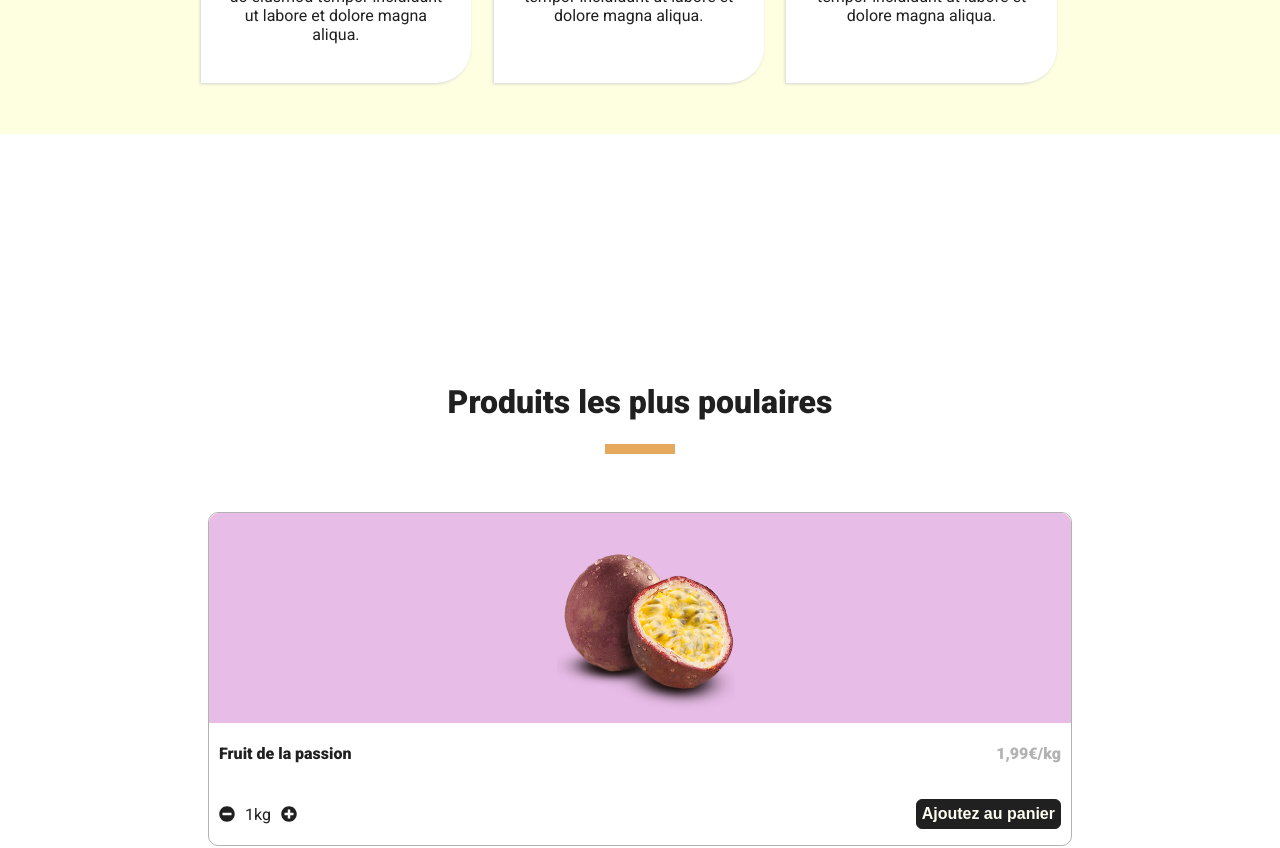
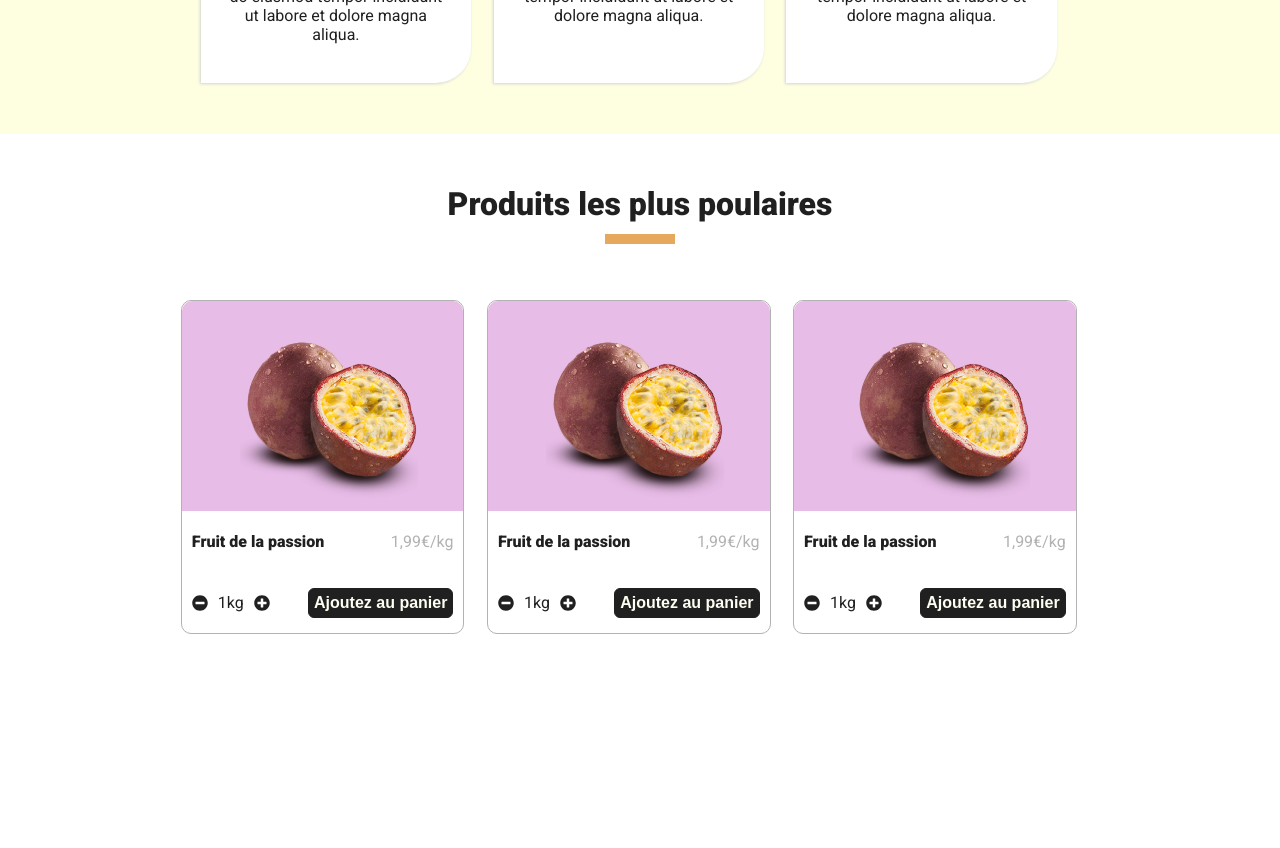
Before and after one commit to emmanuellejaldorau/cathy-boutik, a React (Create React App) app: page / in a window 1280 px wide. Shown: the part 1000-1848 px from the top of the page. After the commit the page ends 1686 px from the top, so only its background shows below. Built offline with nearby package versions, Linux system fonts and the light colour scheme.

Commit message:
style(populer-products): adjusted desktop version

```diff
--- a/src/App.css
+++ b/src/App.css
@@ -138,15 +138,13 @@ html, body, main {
     font-size: 2rem;
 }
 
-.product-tile-list{
-    width:75%;
-}
 
 /*--------------------Product Tile------------------------*/
 .product-tile{
     border: 1px solid #b2b2b2;
     border-radius: 10px;
     margin-bottom: 10%;
+    width:75%;
 }
 
 .product-tile > div {
@@ -276,7 +274,6 @@ html, body, main {
 
     .about-us > h2 {
         margin: 0 0 1%;
-        font-size: 2rem;
     }
 
     .title-decoration{
@@ -304,4 +301,29 @@ html, body, main {
     .about-us-text{
         font-size: 1rem;
     }
+
+    /*--------------------Popular Products------------------------*/
+    .popular-products{
+        padding: 4% 6%;
+    }
+
+    .popular-products > h2 {
+        margin: 0 0 1%;
+    }
+
+    .product-tile-list{
+        display: flex;
+        justify-content: center;
+        width: 100%;
+    }
+
+    .product-tile {
+        width: 25%;
+        margin-bottom: 0;
+        margin-right: 2%;
+    }
+
+    .product-tile-price{
+        font-weight: normal;
+    }
 }
```
